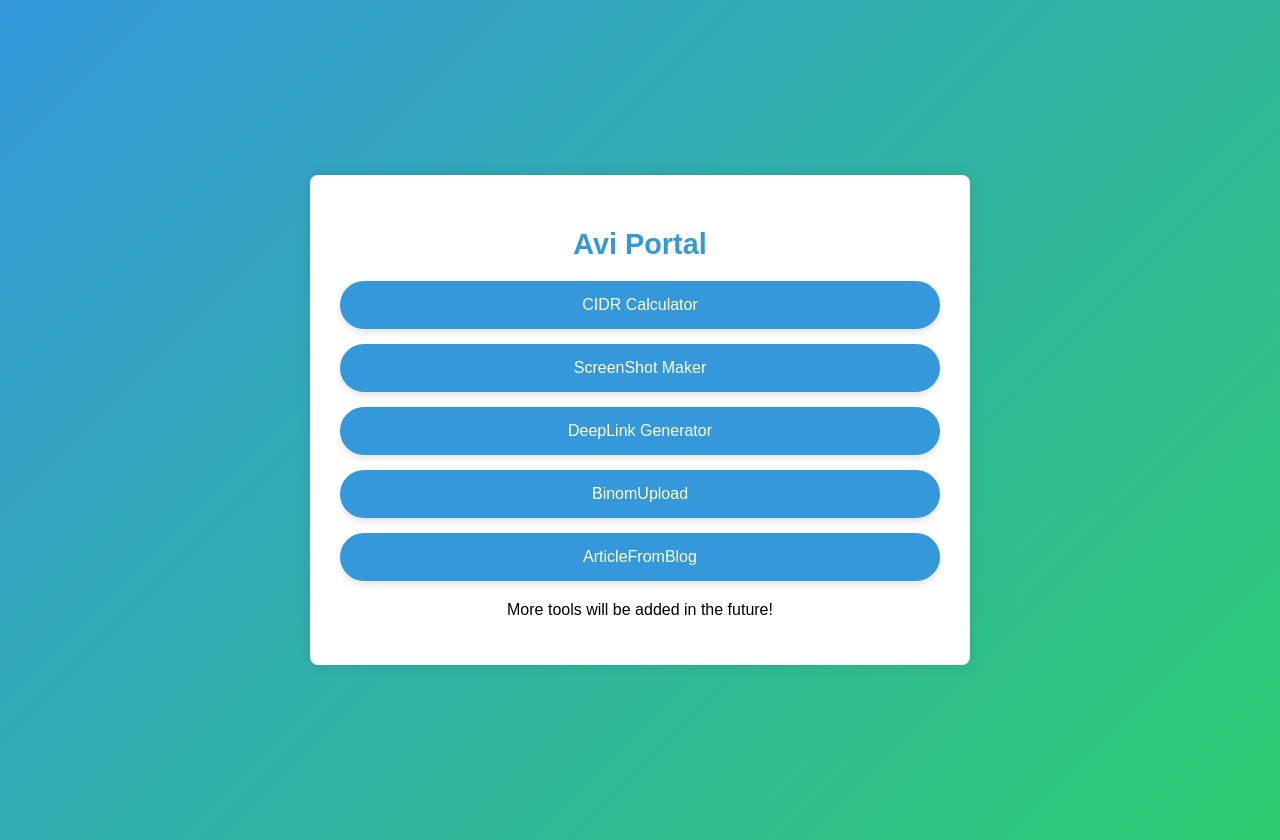
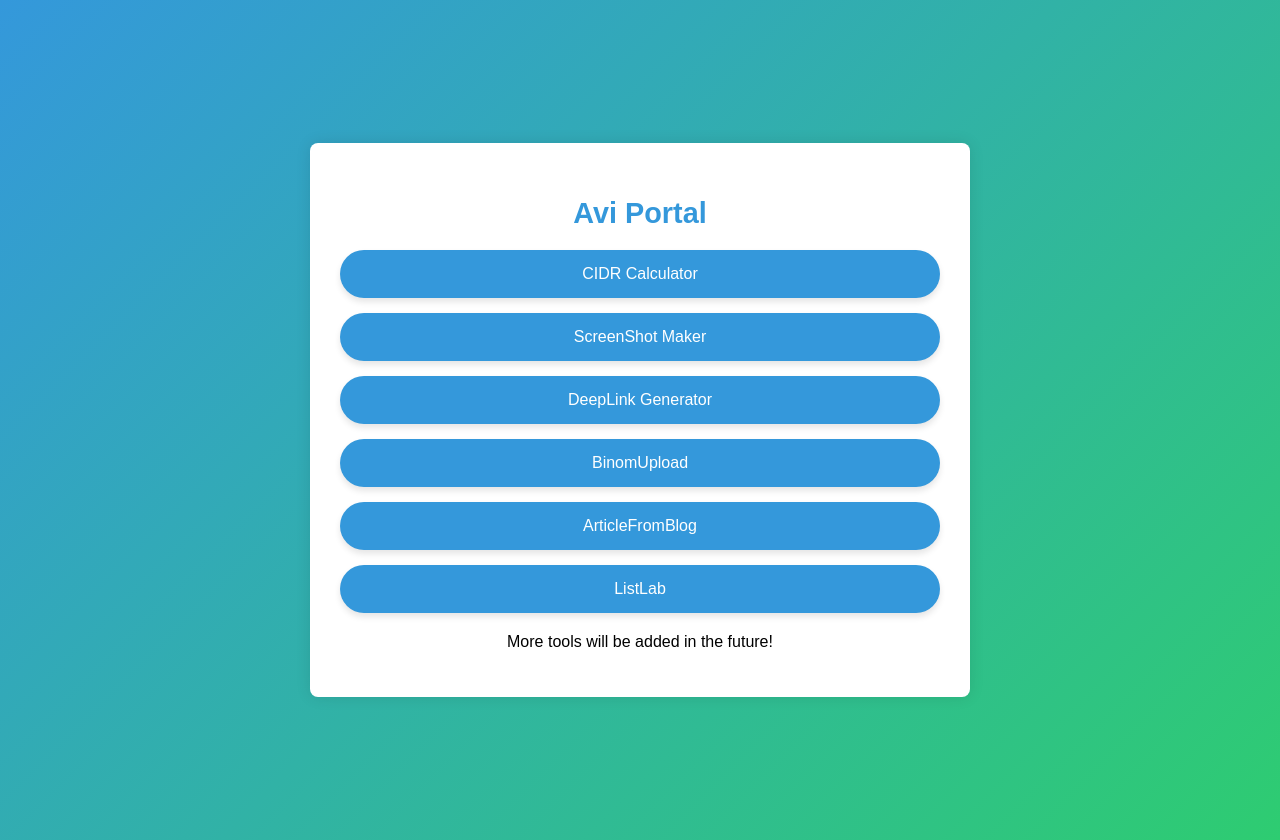
Before and after one commit to AvixTz/PortalE, a plain HTML site: page index.html in a window 1280 px wide. Drawn offline with Linux system fonts and the light colour scheme.

Commit message:
Update index.html

```diff
--- a/index.html
+++ b/index.html
@@ -69,6 +69,7 @@
             <li><a href="https://avixtz.github.io/DeepLink/" target="_blank">DeepLink Generator</a></li>
             <li><a href="https://avixtz.github.io/Link-Generator-Binom/" target="_blank">BinomUpload</a></li>
             <li><a href="https://avixtz.github.io/ArticleFromBlog/" target="_blank">ArticleFromBlog</a></li>
+            <li><a href="https://avixtz.github.io/ListLab/" target="_blank">ListLab</a></li>
         </ul>
         <p style="text-align: center; margin-top: 20px;">More tools will be added in the future!</p>
     </div>
```
